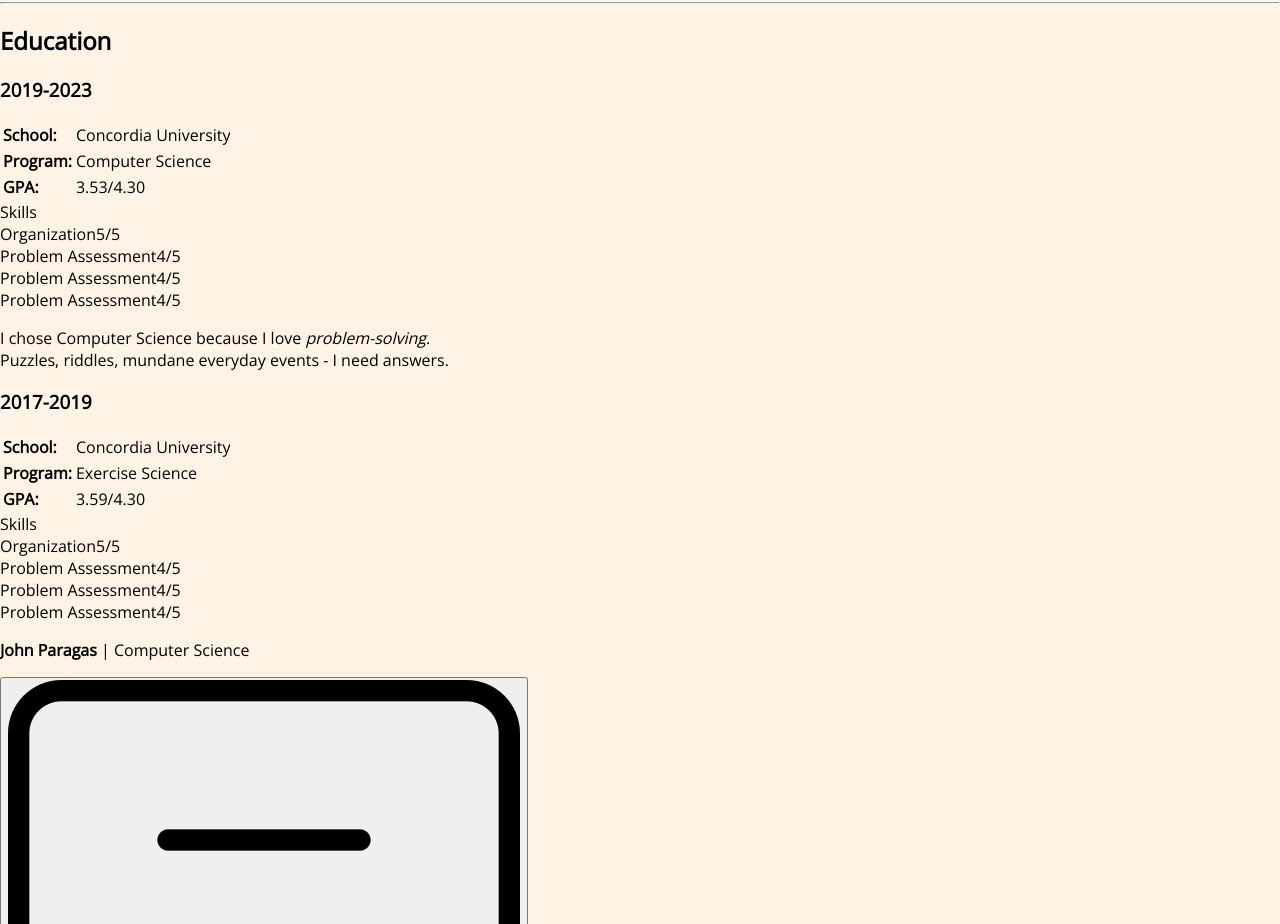
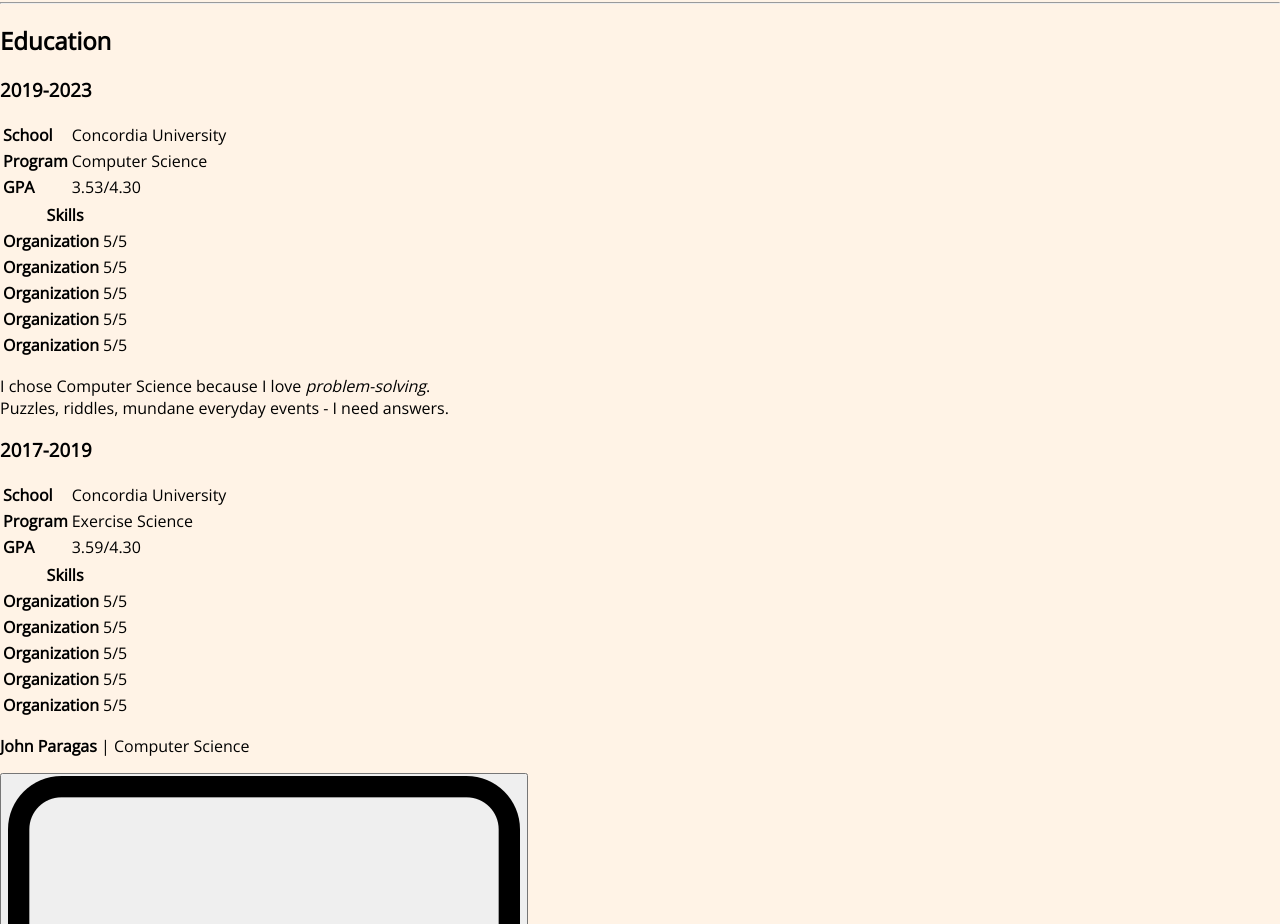
Before and after one commit to johndwight/my-website, a React app: page /my-website in a window 1280 px wide. Shown: the part 2217-3141 px from the top of the page. Built offline with nearby package versions, Linux system fonts and the light colour scheme.

Commit message:
Styled skills table differently

```diff
--- a/src/components/MainPage/Schooling/Education.js
+++ b/src/components/MainPage/Schooling/Education.js
@@ -29,27 +29,44 @@ const education = () => {
                     gpa="3.53">
                 </School>
                 <div className={classes.Skills}>
-                    Skills
+
+                    <table>
+                        <th colspan="2">Skills</th>
                         <Skill
                             name="Organization"
                             rating="5/5">
                         </Skill>
+
+
                         <Skill
-                        name="Problem Assessment"
-                        rating="4/5">
+                            name="Organization"
+                            rating="5/5">
                         </Skill>
+
+
                         <Skill
-                        name="Problem Assessment"
-                        rating="4/5">
+                            name="Organization"
+                            rating="5/5">
                         </Skill>
+
+
                         <Skill
-                        name="Problem Assessment"
-                        rating="4/5">
+                            name="Organization"
+                            rating="5/5">
                         </Skill>
+
+
+                        <Skill
+                            name="Organization"
+                            rating="5/5">
+                        </Skill>
+
+                    </table>
+
                 </div>
             </div>
             <p className={classes.Text}>
-                I chose Computer Science because I love <em>problem-solving</em>. <br/>
+                I chose Computer Science because I love <em>problem-solving</em>. <br />
                 Puzzles, riddles, mundane everyday events - I need answers.
             </p>
 
@@ -63,23 +80,40 @@ const education = () => {
                     gpa="3.59">
                 </School>
                 <div className={classes.Skills}>
-                    Skills
+
+                    <table>
+                        <th colspan="2">Skills</th>
                         <Skill
                             name="Organization"
                             rating="5/5">
                         </Skill>
+
+
                         <Skill
-                        name="Problem Assessment"
-                        rating="4/5">
+                            name="Organization"
+                            rating="5/5">
                         </Skill>
+
+
                         <Skill
-                        name="Problem Assessment"
-                        rating="4/5">
+                            name="Organization"
+                            rating="5/5">
                         </Skill>
+
+
                         <Skill
-                        name="Problem Assessment"
-                        rating="4/5">
+                            name="Organization"
+                            rating="5/5">
                         </Skill>
+
+
+                        <Skill
+                            name="Organization"
+                            rating="5/5">
+                        </Skill>
+
+                    </table>
+
                 </div>
             </div>
 
--- a/src/components/MainPage/Schooling/School.js
+++ b/src/components/MainPage/Schooling/School.js
@@ -5,16 +5,17 @@ const school = (props) => {
     return (
         <table className={classes.Table}>
             <tbody>
+
                 <tr>
-                    <td><strong>School:</strong></td>
+                    <td><strong>School</strong></td>
                     <td>{props.school}</td>
                 </tr>
                 <tr>
-                    <td><strong>Program: </strong></td>
+                    <td><strong>Program</strong></td>
                     <td>{props.program}</td>
                 </tr>
                 <tr>
-                    <td><strong>GPA: </strong></td>
+                    <td><strong>GPA</strong></td>
                     <td>{props.gpa}/4.30</td>
                 </tr>
             </tbody>
--- a/src/components/MainPage/Schooling/Skill.js
+++ b/src/components/MainPage/Schooling/Skill.js
@@ -1,11 +1,16 @@
 import React from 'react';
-
+import Aux from '../../../hoc/Auxiliary';
 const skill = (props) => {
     return (
-        <div>
-            {props.name}
-            {props.rating}
-        </div>
+        <tr>
+            <td>
+                <strong>{props.name}</strong>
+            </td>
+            <td>
+                {props.rating}
+            </td>
+        </tr >
+
 
     );
 }
```
Also changed, not shown: 1 other file (tests, documents, lock files or other folders). Lines whose indentation alone changed are shown as unchanged.
